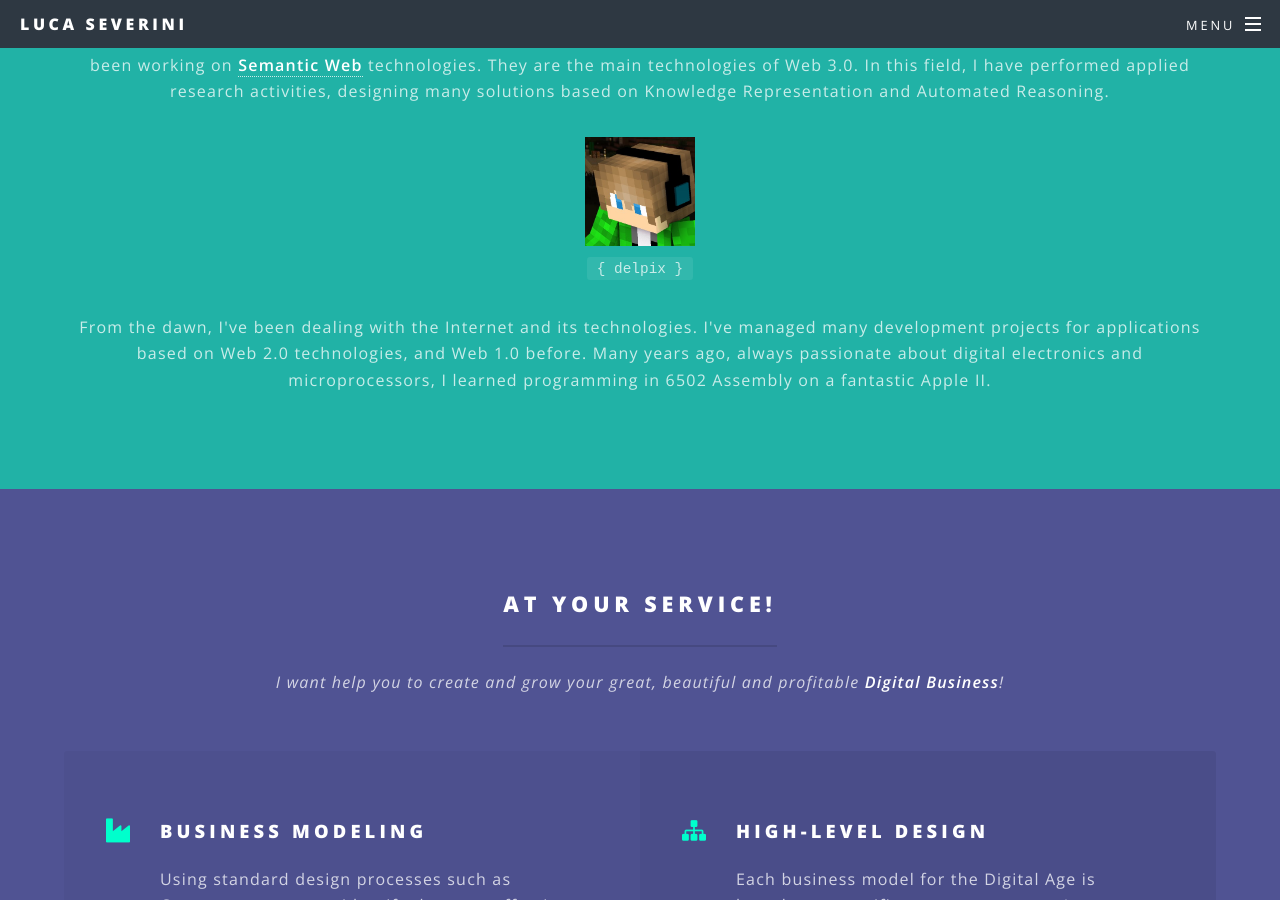
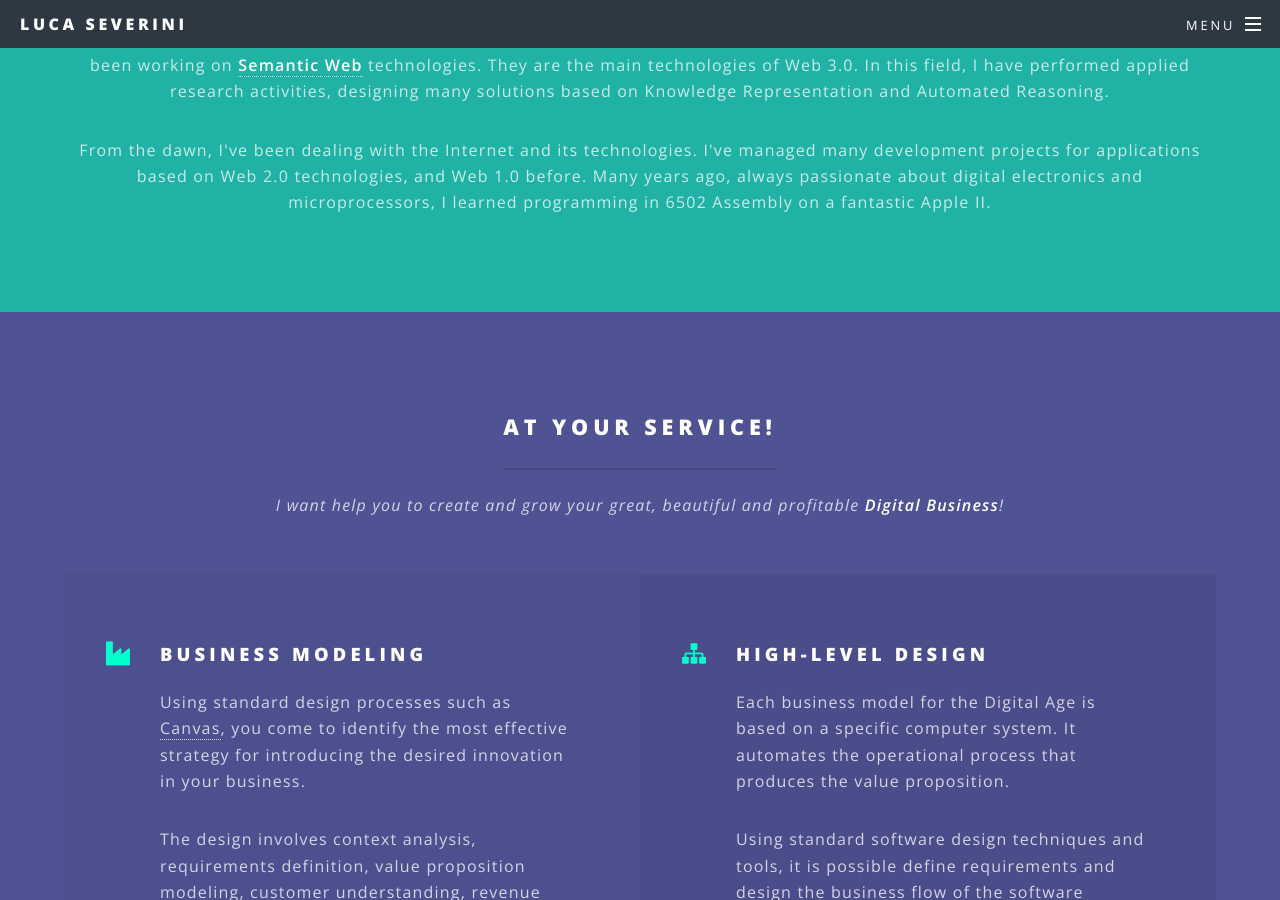
Before and after one commit to delpix/luca-severini, a Jekyll site: the page built from index.html, in a window 1280 px wide and 900 px high, scrolled down 1670 px. Built offline with Jekyll 4.4.1, drawn with Linux system fonts in a browser that asks for light colours.

Commit message:
deleted images big-delpix

```diff
--- a/index.html
+++ b/index.html
@@ -46,9 +46,6 @@ layout: landing
 								   target="0"><b>Semantic Web</b></a> technologies. They are the main technologies of Web 3.0.
 								   In this field, I have performed applied research activities, designing many solutions based on
 								   Knowledge Representation and Automated Reasoning.</p>
-
-								<p><img src="images/people/big-delpix.png" width="110px">
-									 <br><code>{ delpix }</code></br></p>
 
 								 <p>From the dawn, I've been dealing with the Internet and its technologies.
 								    I've managed many development projects for applications based on Web 2.0 technologies,
```
